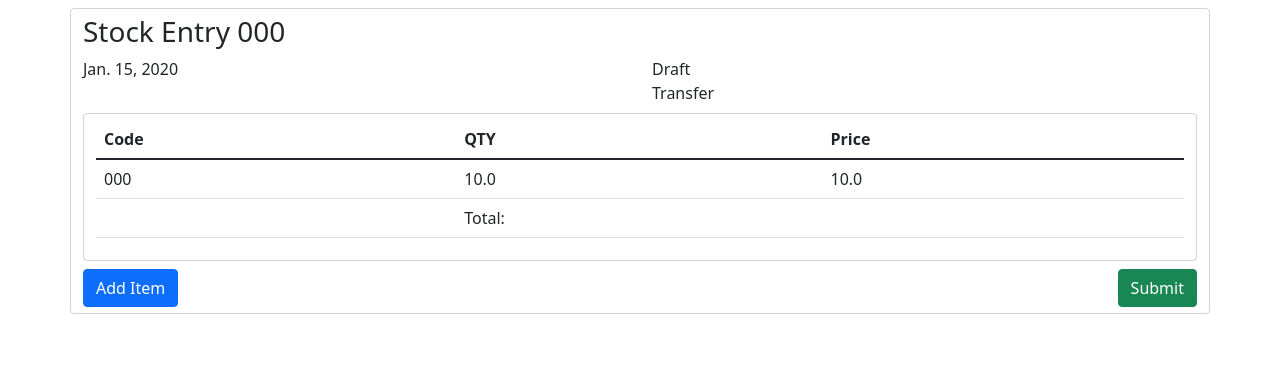
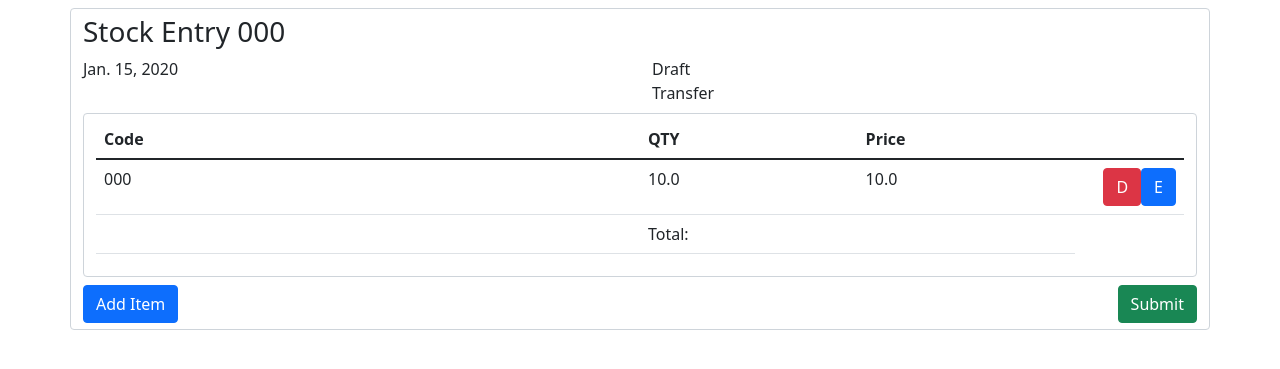
Before and after one commit to flohh-py/django-tutorial, a Django app: page /stock/detail/1 in a window 1280 px wide. Shown: the part 56-425 px from the top of the page. Run offline with Django 4.2, Linux system fonts and the light colour scheme; tables that the repository leaves empty hold one stand-in row (values such as "Sample post"); some libraries are stand-ins or nearby versions.

Commit message:
added modals for edit stockentry lines

```diff
--- a/mysite/stock/static/js/stock.js
+++ b/mysite/stock/static/js/stock.js
@@ -11,10 +11,6 @@ $(document).ready(function() {
           })
         };
       },
-      selecting: function(data) {
-        console.log("TEST ON SELECT")
-        console.log(data)
-      }
     },
     minimumInputLength: 2
   });
@@ -28,3 +24,9 @@ $(document).ready(function() {
     })
   })
 });
+function edit(id) {
+  $.get("/stock/edit_line/" + id, function(data) {
+    $("#modal-edit-line-body").html(data)
+  })
+  $("#itemEditModal").modal("toggle");
+}
--- a/mysite/stock/templates/stock/detail.html
+++ b/mysite/stock/templates/stock/detail.html
@@ -24,18 +24,32 @@
     </div>
   </div>
   <div class="container form-control mx-auto mt-2">
-    <table class="table">
+    <table class="table" style="with:100%;">
       <thead>
         <th>Code</th>
         <th>QTY</th>
         <th>Price</th>
+        <th></th>
       </thead>
       <tbody>
         {% for line in lines %}
         <tr>
-          <td>{{ line.item }}</td>
-          <td>{{ line.qty }}</td>
-          <td>{{ line.price }}</td>
+          <td class="hidden">{{ line.id }}</td>
+          <td style="width:50%;">{{ line.item }}</td>
+          <td style="width:20%;">{{ line.qty }}</td>
+          <td style="width:20%;">{{ line.price }}</td>
+          <td style="width:10%;">
+            <div>
+              <button onclick="edit({{line.id}}) "type="button" class="btn btn-primary pull-right"
+                data-bs-toggle="modal" data-bs-target="#itemEditModal">
+                E
+              </button>
+              <button type="button" class="btn btn-danger pull-right" data-bs-toggle="modal"
+                data-bs-target="#itemDeleteModal">
+                D
+              </button>
+            </div>
+          </td>
         </tr>
         {% endfor %}
         <tr>
@@ -95,6 +109,24 @@
     </div>
   </div>
 
+  <div class="modal fade" id="itemEditModal" tabindex="-1" aria-labelledby="itemEditModal" aria-hidden="true">
+<div class="modal-dialog modal-lg">
+  <div class="modal-content">
+    <div class="modal-header">
+      <h5 class="modal-title">Edit Item</h5>
+      <button type="button" class="btn-close" data-bs-dismiss="modal" aria-label="Close"></button>
+    </div>
+    <div class="modal-body" id="modal-edit-line-body">
+      {#{% include 'main/navbar.html' %}#}
+      {#
+      {% block add_line %}
+      {% endblock add_line %}
+      #}
+    </div>
+  </div>
+</div>
+  </div>
+
   <!-- Submit Modal -->
   <div class="modal fade" id="submitSteModal" tabindex="-1" aria-labelledby="submitSteModal" aria-hidden="true">
     <div class="modal-dialog modal-lg">
--- a/mysite/stock/urls.py
+++ b/mysite/stock/urls.py
@@ -5,9 +5,12 @@ app_name = "stock"
 urlpatterns = [
     path('', StockEntryList.as_view(), name='list'),
     path('detail/<int:pk>', StockEntryDetail.as_view(), name='detail'),
-    path('edit/<int:pk>', StockEntryUpdate.as_view(), name='edit'),
+    # path('edit/<int:pk>', StockEntryUpdate.as_view(), name='edit'),
     path('submit/<int:pk>', StockEntryUpdate.as_view(), {'process': 'submit'}, name='submit'),
     path('cancel/<int:pk>', StockEntryUpdate.as_view(), {'process': 'cancel'}, name='cancel'),
     path('create/', StockEntryCreate.as_view(), name='create'),
-    path('add_line/<int:pk>', StockEntryLineAdd.as_view(), name='add_line'),
+
+    path('add_line/<int:pk>', StockEntryLineCreate.as_view(), name='add_line'),
+    path('edit_line/<int:pk>', StockEntryLineEdit.as_view(), name='edit_line'),
+    path('delete_line/<int:pk>', StockEntryLineCreate.as_view(), name='delete_line'),
 ]
--- a/mysite/stock/views.py
+++ b/mysite/stock/views.py
@@ -1,5 +1,5 @@
 from django.views.generic import ListView, DetailView
-from django.views.generic.edit import CreateView, UpdateView
+from django.views.generic.edit import CreateView, UpdateView, DeleteView
 from django.urls import reverse_lazy, reverse
 from django.shortcuts import redirect
 from .models import StockEntry, StockEntryLine
@@ -35,36 +35,25 @@ class StockEntryCreate(CreateView):
     success_url = reverse_lazy('stock:list')
 
 
-class StockEntryLineAdd(CreateView):
-    model = StockEntryLine
-    form_class = StockEntryLineForm
-    template_name = 'stock/detail.html'
-    pk_url_kwarg = 'pk'
-
-    def get_success_url(self):
-        pk = self.kwargs['pk']
-        return reverse('stock:detail', kwargs={'pk':pk})
-
-
 class StockEntryUpdate(UpdateView):
     model = StockEntry
     form_class = StockEntryForm
+    formset_class = StockEntryLineIF
     template_name = 'stock/detail.html'
-    # fields = "__all__"
     pk_url_kwarg = 'pk'
     success_url = reverse_lazy('stock:detail')
 
-    def get_context_data(self, **kwargs):
-        context = super().get_context_data(**kwargs)
-        lines = StockEntryLine.objects.all().filter(parent=self.kwargs['pk'])
-        new_line = StockEntryLineForm(initial={'parent':self.object})
-        context['new_line'] = new_line
-        context['lines'] = lines
-        return context
+    # def get_context_data(self, **kwargs):
+    #     context = super().get_context_data(**kwargs)
+    #     lines = StockEntryLine.objects.all().filter(parent=self.kwargs['pk'])
+    #     new_line = StockEntryLineForm(initial={'parent':self.object})
+    #     context['new_line'] = new_line
+    #     context['lines'] = lines
+    #     return context
 
-    def get_success_url(self):
-        pk = self.kwargs['pk']
-        return reverse('stock:detail', kwargs={'pk':pk})
+    # def get_success_url(self):
+    #     pk = self.kwargs['pk']
+    #     return reverse('stock:detail', kwargs={'pk':pk})
 
     def post(self, request, *args, **kwargs):
         obj = self.get_object()
@@ -75,3 +64,29 @@ class StockEntryUpdate(UpdateView):
             obj.cancel_stock_entry(obj.id)
 
         return redirect('stock:detail', pk=obj.id)
+
+class StockEntryLineCreate(CreateView):
+    model = StockEntryLine
+    form_class = StockEntryLineForm
+    template_name = 'stock/detail.html'
+    pk_url_kwarg = 'pk'
+
+    def get_success_url(self):
+        pk = self.kwargs['pk']
+        return reverse('stock:detail', kwargs={'pk':pk})
+
+class StockEntryLineEdit(UpdateView):
+    model = StockEntryLine
+    form_class = StockEntryLineForm
+    template_name = 'stock/edit_line.html'
+    pk_url_kwarg = 'pk'
+
+    def get_success_url(self):
+        line = StockEntryLine.objects.get(pk=self.kwargs['pk'])
+        return reverse('stock:detail', kwargs={'pk':line.parent.id})
+
+class StockEntryLineDelete(DeleteView):
+    model = StockEntryLine
+    form_class = StockEntryLineForm
+    template_name = 'stock/detail.html'
+    pk_url_kwarg = 'pk'
```
Also changed, not shown: mysite/stock/templates/stock/edit_line.html (added, +12 -0 lines), mysite/stock/migrations/0003_alter_stockentry_options.py (added).
